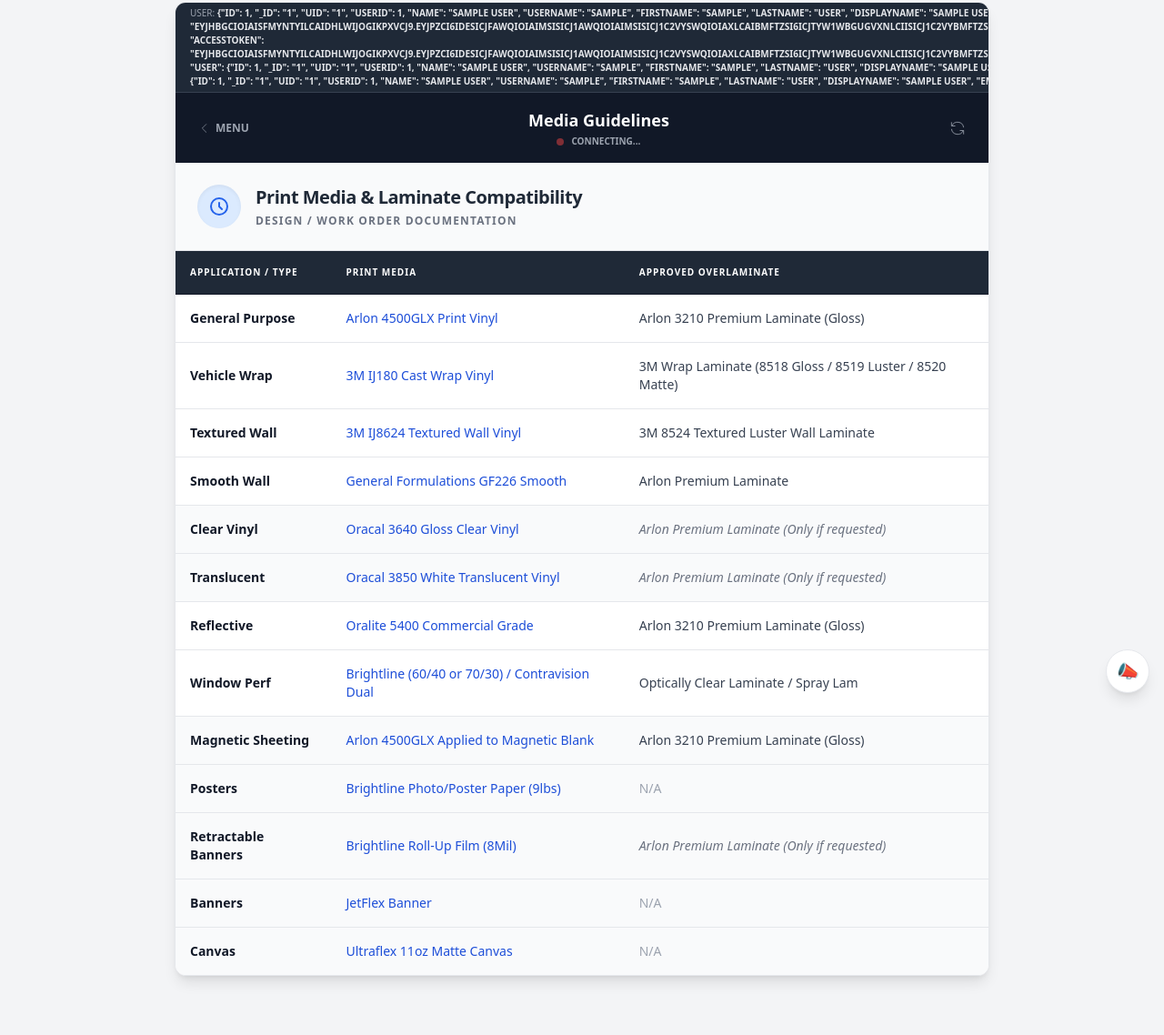
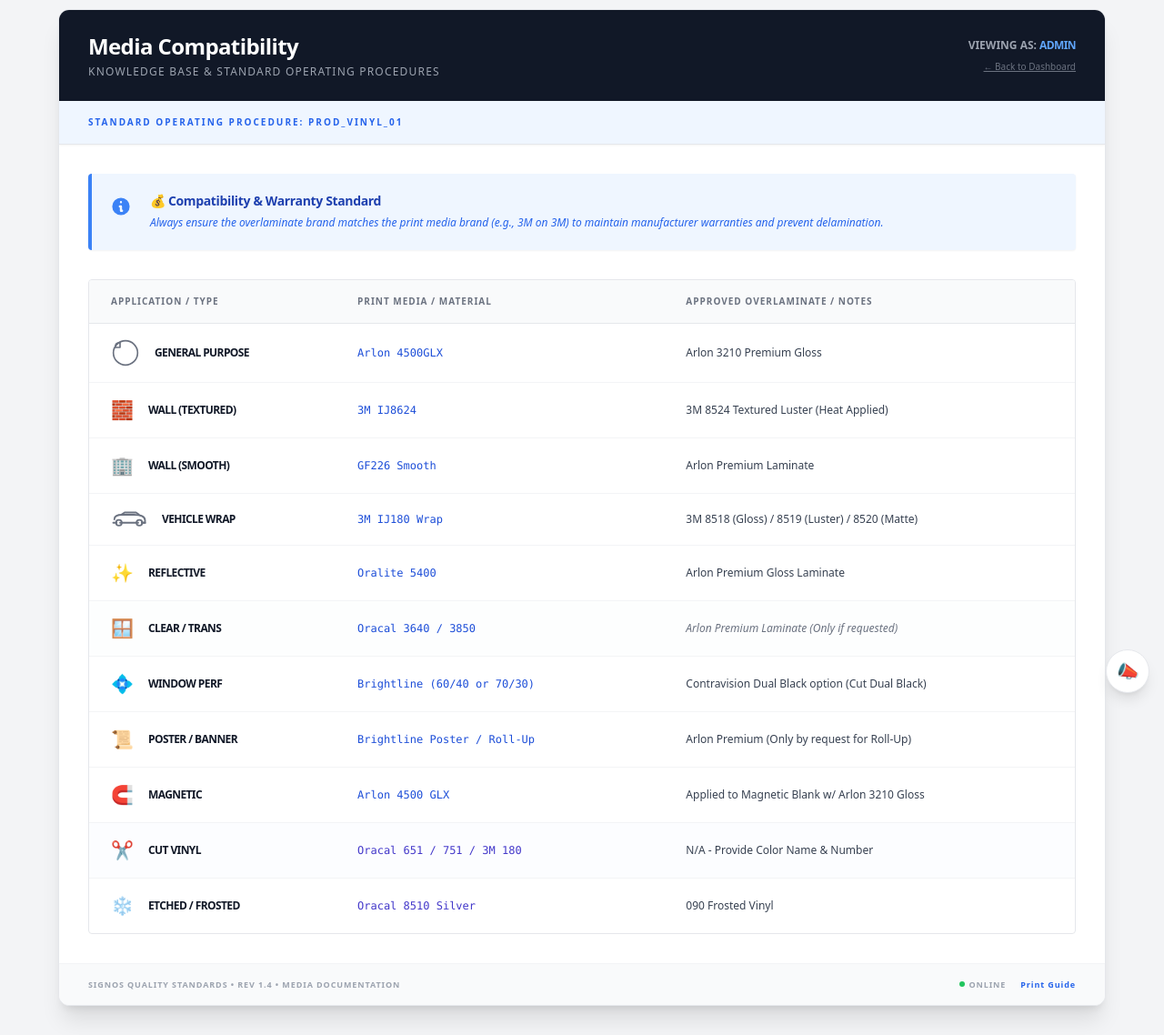
Before and after one commit to SignStoreERP/signos-live, a plain HTML site: page docs_print_media.html in a window 1280 px wide. Shown: the part 22-1160 px from the top of the page at 91% size. Before the commit the page ends 1135 px from the top, so only its background shows below. Drawn offline with nearby package versions, Linux system fonts and the light colour scheme; no server answers; sample sign-in values are in the browser's storage.

Commit message:
Update docs_print_media.html
updated to match style and information

```diff
--- a/docs_print_media.html
+++ b/docs_print_media.html
@@ -3,108 +3,209 @@
 <head>
     <meta charset="UTF-8">
     <meta name="viewport" content="width=device-width, initial-scale=1.0">
-    <title>Print Media & Laminate Guide</title>
+    <title>Media Compatibility Guide - SignOS</title>
     <script src="https://cdn.tailwindcss.com"></script>
     <script src="signos-core.js"></script>
+    <style>
+        .guide-row:hover { background-color: #eff6ff; transition: all 0.2s; }
+        .product-code { font-family: ui-monospace, SFMono-Regular, Menlo, Monaco, Consolas, "Liberation Mono", "Courier New", monospace; }
+        .sticky-header { position: sticky; top: 0; z-index: 10; background: white; }
+    </style>
 </head>
-<body class="bg-gray-100 min-h-screen font-sans flex flex-col pb-10">
+<body class="bg-gray-100 min-h-screen font-sans p-4 md:p-8">
 
-<div id="main-card" class="max-w-4xl mx-auto mt-6 w-[calc(100%-2rem)] sm:w-full bg-white shadow-lg overflow-hidden rounded-xl border border-gray-200">
+<div class="max-w-6xl mx-auto bg-white shadow-xl rounded-xl overflow-hidden border border-gray-200">
 
-    <div class="p-6 border-b border-gray-200 bg-gray-50 flex items-center gap-4">
-        <div class="w-12 h-12 rounded-full flex items-center justify-center shrink-0 bg-blue-100 text-blue-600 shadow-inner">
-            <svg class="w-6 h-6" fill="none" stroke="currentColor" viewBox="0 0 24 24"><path stroke-linecap="round" stroke-linejoin="round" stroke-width="2" d="M12 8v4l3 3m6-3a9 9 0 11-18 0 9 9 0 0118 0z"></path></svg>
+    <!-- HEADER (Exact Match to docs.html v4.1) -->
+    <div class="bg-gray-900 px-8 py-6 text-white flex justify-between items-center">
+        <div>
+            <h1 class="text-2xl font-black tracking-tight">Media Compatibility</h1>
+            <p class="text-xs text-gray-400 mt-1 uppercase tracking-widest">Knowledge Base & Standard Operating Procedures</p>
         </div>
-        <div>
-            <h2 class="text-xl font-black text-gray-800 tracking-tight">Print Media & Laminate Compatibility</h2>
-            <p class="text-gray-500 text-xs font-bold uppercase tracking-widest mt-1">Design / Work Order Documentation</p>
+        <div class="text-right">
+            <div class="text-xs font-bold text-gray-400">VIEWING AS: <span id="view-role" class="text-blue-400 uppercase tracking-tighter">Production</span></div>
+            <a href="#" onclick="goBack()" class="text-[10px] text-gray-500 hover:text-white mt-2 block underline">← Back to Dashboard</a>
         </div>
     </div>
 
-    <div class="p-0 overflow-x-auto">
-        <table class="w-full text-left border-collapse">
-            <thead>
-                <tr class="bg-gray-800 text-white text-[10px] uppercase tracking-widest">
-                    <th class="p-4 font-bold border-b border-gray-900">Application / Type</th>
-                    <th class="p-4 font-bold border-b border-gray-900">Print Media</th>
-                    <th class="p-4 font-bold border-b border-gray-900">Approved Overlaminate</th>
+    <!-- SUB-NAV / BREADCRUMB (Match to docs.html tabs style) -->
+    <div class="flex border-b border-gray-200 sticky top-0 bg-white z-20 shadow-sm">
+        <div class="flex-1 py-4 px-8 text-[10px] font-black text-blue-600 uppercase tracking-[0.2em] bg-blue-50">
+            Standard Operating Procedure: PROD_VINYL_01
+        </div>
+    </div>
+
+    <!-- PRODUCTION STANDARDS ALERT (Blue Box Match) -->
+    <div class="p-8 pb-0">
+        <div class="bg-blue-50 border-l-4 border-blue-500 p-5 rounded shadow-sm flex gap-5 items-start">
+            <div class="text-blue-500 mt-1">
+                <svg class="w-6 h-6" fill="currentColor" viewBox="0 0 20 20"><path fill-rule="evenodd" d="M18 10a8 8 0 11-16 0 8 8 0 0116 0zm-7-4a1 1 0 11-2 0 1 1 0 012 0zM9 9a1 1 0 000 2v3a1 1 0 001 1h1a1 1 0 100-2v-3a1 1 0 00-1-1H9z" clip-rule="evenodd"></path></svg>
+            </div>
+            <div>
+                <h3 class="text-blue-800 font-bold text-sm tracking-tight">💰 Compatibility & Warranty Standard</h3>
+                <p class="text-xs text-blue-600 mt-1 leading-relaxed italic">
+                    Always ensure the overlaminate brand matches the print media brand (e.g., 3M on 3M) to maintain manufacturer warranties and prevent delamination.
+                </p>
+            </div>
+        </div>
+    </div>
+
+    <!-- COMPATIBILITY TABLE (Complete PDF Data Integration) -->
+    <div class="p-8">
+        <div class="overflow-x-auto rounded border border-gray-200 bg-white">
+            <table class="min-w-full text-left border-collapse">
+                <thead class="bg-gray-50 text-gray-500 font-bold uppercase text-[10px] tracking-widest border-b border-gray-200">
+                    <tr>
+                        <th class="px-6 py-4 w-1/4">Application / Type</th>
+                        <th class="px-6 py-4 w-1/3">Print Media / Material</th>
+                        <th class="px-6 py-4">Approved Overlaminate / Notes</th>
                     </tr>
                 </thead>
-            <tbody class="text-sm font-medium text-gray-700 divide-y divide-gray-200">
-                <tr class="hover:bg-blue-50 transition">
-                    <td class="p-4 font-bold text-gray-900">General Purpose</td>
-                    <td class="p-4 text-blue-700">Arlon 4500GLX Print Vinyl</td>
-                    <td class="p-4">Arlon 3210 Premium Laminate (Gloss)</td>
+                <tbody class="divide-y divide-gray-100 text-xs font-medium text-gray-700">
+
+                    <!-- General Purpose -->
+                    <tr class="guide-row">
+                        <td class="px-6 py-4 flex items-center gap-4">
+                            <svg class="w-8 h-8 text-gray-500 shrink-0" fill="none" stroke="currentColor" viewBox="0 0 48 48">
+                                <circle cx="24" cy="24" r="20" stroke-width="2.5" />
+                                <path d="M7 15 C 7 10, 10 7, 15 7" stroke-width="2.5" stroke-linecap="round" />
+                                <path d="M7 15 L 15 15 L 15 7" stroke-width="2.5" stroke-linejoin="round" />
+                            </svg>
+                            <span class="font-black text-gray-900 uppercase tracking-tighter">General Purpose</span>
+                        </td>
+                        <td class="px-6 py-4 text-blue-700 product-code">Arlon 4500GLX</td>
+                        <td class="px-6 py-4">Arlon 3210 Premium Gloss</td>
                     </tr>
-                <tr class="hover:bg-blue-50 transition">
-                    <td class="p-4 font-bold text-gray-900">Vehicle Wrap</td>
-                    <td class="p-4 text-blue-700">3M IJ180 Cast Wrap Vinyl</td>
-                    <td class="p-4">3M Wrap Laminate (8518 Gloss / 8519 Luster / 8520 Matte)</td>
+
+                    <!-- Wall Wrap - Textured -->
+                    <tr class="guide-row">
+                        <td class="px-6 py-4 flex items-center gap-4">
+                            <span class="text-xl">🧱</span>
+                            <span class="font-black text-gray-900 uppercase tracking-tighter">Wall (Textured)</span>
+                        </td>
+                        <td class="px-6 py-4 text-blue-700 product-code">3M IJ8624</td>
+                        <td class="px-6 py-4">3M 8524 Textured Luster (Heat Applied)</td>
                     </tr>
-                <tr class="hover:bg-blue-50 transition">
-                    <td class="p-4 font-bold text-gray-900">Textured Wall</td>
-                    <td class="p-4 text-blue-700">3M IJ8624 Textured Wall Vinyl</td>
-                    <td class="p-4">3M 8524 Textured Luster Wall Laminate</td>
+
+                    <!-- Wall Wrap - Smooth -->
+                    <tr class="guide-row">
+                        <td class="px-6 py-4 flex items-center gap-4">
+                            <span class="text-xl">🏢</span>
+                            <span class="font-black text-gray-900 uppercase tracking-tighter">Wall (Smooth)</span>
+                        </td>
+                        <td class="px-6 py-4 text-blue-700 product-code">GF226 Smooth</td>
+                        <td class="px-6 py-4">Arlon Premium Laminate</td>
                     </tr>
-                <tr class="hover:bg-blue-50 transition">
-                    <td class="p-4 font-bold text-gray-900">Smooth Wall</td>
-                    <td class="p-4 text-blue-700">General Formulations GF226 Smooth</td>
-                    <td class="p-4">Arlon Premium Laminate</td>
+
+                    <!-- Vehicle Wrap -->
+                    <tr class="guide-row">
+                        <td class="px-6 py-4 flex items-center gap-4">
+                            <svg class="w-10 h-6 text-gray-500 shrink-0" fill="none" stroke="currentColor" viewBox="0 0 64 32">
+                                <path d="M4 22 L10 22 M54 22 L60 22 M16 22 H48" stroke-width="3" stroke-linecap="round"/>
+                                <circle cx="14" cy="22" r="5" stroke-width="3"/>
+                                <circle cx="50" cy="22" r="5" stroke-width="3"/>
+                                <path d="M6 16 C 6 10, 12 8, 20 8 L40 8 C 55 8, 60 12, 60 18 L60 22 L56 22" stroke-width="3" stroke-linecap="round"/>
+                                <path d="M18 8 L24 4 H44 L50 8" stroke-width="3" stroke-linejoin="round"/>
+                            </svg>
+                            <span class="font-black text-gray-900 uppercase tracking-tighter">Vehicle Wrap</span>
+                        </td>
+                        <td class="px-6 py-4 text-blue-700 product-code">3M IJ180 Wrap</td>
+                        <td class="px-6 py-4">3M 8518 (Gloss) / 8519 (Luster) / 8520 (Matte)</td>
                     </tr>
-                <tr class="hover:bg-blue-50 transition bg-gray-50">
-                    <td class="p-4 font-bold text-gray-900">Clear Vinyl</td>
-                    <td class="p-4 text-blue-700">Oracal 3640 Gloss Clear Vinyl</td>
-                    <td class="p-4 text-gray-500 italic">Arlon Premium Laminate (Only if requested)</td>
+
+                    <!-- Reflective -->
+                    <tr class="guide-row">
+                        <td class="px-6 py-4 flex items-center gap-4">
+                            <span class="text-xl">✨</span>
+                            <span class="font-black text-gray-900 uppercase tracking-tighter">Reflective</span>
+                        </td>
+                        <td class="px-6 py-4 text-blue-700 product-code">Oralite 5400</td>
+                        <td class="px-6 py-4">Arlon Premium Gloss Laminate</td>
                     </tr>
-                <tr class="hover:bg-blue-50 transition bg-gray-50">
-                    <td class="p-4 font-bold text-gray-900">Translucent</td>
-                    <td class="p-4 text-blue-700">Oracal 3850 White Translucent Vinyl</td>
-                    <td class="p-4 text-gray-500 italic">Arlon Premium Laminate (Only if requested)</td>
+
+                    <!-- Clear / Translucent -->
+                    <tr class="guide-row bg-gray-50/30">
+                        <td class="px-6 py-4 flex items-center gap-4">
+                            <span class="text-xl">🪟</span>
+                            <span class="font-black text-gray-900 uppercase tracking-tighter">Clear / Trans</span>
+                        </td>
+                        <td class="px-6 py-4 text-blue-700 product-code">Oracal 3640 / 3850</td>
+                        <td class="px-6 py-4 text-gray-500 italic">Arlon Premium Laminate (Only if requested)</td>
                     </tr>
-                <tr class="hover:bg-blue-50 transition">
-                    <td class="p-4 font-bold text-gray-900">Reflective</td>
-                    <td class="p-4 text-blue-700">Oralite 5400 Commercial Grade</td>
-                    <td class="p-4">Arlon 3210 Premium Laminate (Gloss)</td>
+
+                    <!-- Window Perf -->
+                    <tr class="guide-row">
+                        <td class="px-6 py-4 flex items-center gap-4">
+                            <span class="text-xl">💠</span>
+                            <span class="font-black text-gray-900 uppercase tracking-tighter">Window Perf</span>
+                        </td>
+                        <td class="px-6 py-4 text-blue-700 product-code">Brightline (60/40 or 70/30)</td>
+                        <td class="px-6 py-4">Contravision Dual Black option (Cut Dual Black)</td>
                     </tr>
-                <tr class="hover:bg-blue-50 transition">
-                    <td class="p-4 font-bold text-gray-900">Window Perf</td>
-                    <td class="p-4 text-blue-700">Brightline (60/40 or 70/30) / Contravision Dual</td>
-                    <td class="p-4">Optically Clear Laminate / Spray Lam</td>
+
+                    <!-- Specialty Roll -->
+                    <tr class="guide-row">
+                        <td class="px-6 py-4 flex items-center gap-4">
+                            <span class="text-xl">📜</span>
+                            <span class="font-black text-gray-900 uppercase tracking-tighter">Poster / Banner</span>
+                        </td>
+                        <td class="px-6 py-4 text-blue-700 product-code">Brightline Poster / Roll-Up</td>
+                        <td class="px-6 py-4">Arlon Premium (Only by request for Roll-Up)</td>
                     </tr>
-                <tr class="hover:bg-blue-50 transition bg-gray-50">
-                    <td class="p-4 font-bold text-gray-900">Magnetic Sheeting</td>
-                    <td class="p-4 text-blue-700">Arlon 4500GLX Applied to Magnetic Blank</td>
-                    <td class="p-4">Arlon 3210 Premium Laminate (Gloss)</td>
+
+                    <!-- Rigid Mounts -->
+                    <tr class="guide-row">
+                        <td class="px-6 py-4 flex items-center gap-4">
+                            <span class="text-xl">🧲</span>
+                            <span class="font-black text-gray-900 uppercase tracking-tighter">Magnetic</span>
+                        </td>
+                        <td class="px-6 py-4 text-blue-700 product-code">Arlon 4500 GLX</td>
+                        <td class="px-6 py-4">Applied to Magnetic Blank w/ Arlon 3210 Gloss</td>
                     </tr>
-                <tr class="hover:bg-blue-50 transition bg-gray-50">
-                    <td class="p-4 font-bold text-gray-900">Posters</td>
-                    <td class="p-4 text-blue-700">Brightline Photo/Poster Paper (9lbs)</td>
-                    <td class="p-4 text-gray-400">N/A</td>
+
+                    <!-- Cut Vinyl -->
+                    <tr class="guide-row bg-blue-50/20">
+                        <td class="px-6 py-4 flex items-center gap-4">
+                            <span class="text-xl">✂️</span>
+                            <span class="font-black text-gray-900 uppercase tracking-tighter">Cut Vinyl</span>
+                        </td>
+                        <td class="px-6 py-4 text-indigo-700 product-code">Oracal 651 / 751 / 3M 180</td>
+                        <td class="px-6 py-4">N/A - Provide Color Name & Number</td>
                     </tr>
-                <tr class="hover:bg-blue-50 transition bg-gray-50">
-                    <td class="p-4 font-bold text-gray-900">Retractable Banners</td>
-                    <td class="p-4 text-blue-700">Brightline Roll-Up Film (8Mil)</td>
-                    <td class="p-4 text-gray-500 italic">Arlon Premium Laminate (Only if requested)</td>
-                </tr>
-                <tr class="hover:bg-blue-50 transition bg-gray-50">
-                    <td class="p-4 font-bold text-gray-900">Banners</td>
-                    <td class="p-4 text-blue-700">JetFlex Banner</td>
-                    <td class="p-4 text-gray-400">N/A</td>
-                </tr>
-                <tr class="hover:bg-blue-50 transition bg-gray-50">
-                    <td class="p-4 font-bold text-gray-900">Canvas</td>
-                    <td class="p-4 text-blue-700">Ultraflex 11oz Matte Canvas</td>
-                    <td class="p-4 text-gray-400">N/A</td>
+
+                    <!-- Frosted -->
+                    <tr class="guide-row">
+                        <td class="px-6 py-4 flex items-center gap-4">
+                            <span class="text-xl">❄️</span>
+                            <span class="font-black text-gray-900 uppercase tracking-tighter">Etched / Frosted</span>
+                        </td>
+                        <td class="px-6 py-4 text-indigo-700 product-code">Oracal 8510 Silver</td>
+                        <td class="px-6 py-4">090 Frosted Vinyl</td>
                     </tr>
                 </tbody>
             </table>
         </div>
     </div>
 
+    <!-- FOOTER (Exact Vibe Match) -->
+    <div class="bg-gray-50 px-8 py-4 border-t border-gray-100 flex justify-between items-center text-[9px] font-bold text-gray-400 uppercase tracking-widest">
+        <div>SignOS Quality Standards • Rev 1.4 • Media Documentation</div>
+        <div class="flex items-center gap-4">
+            <span class="flex items-center gap-1"><span class="w-1.5 h-1.5 rounded-full bg-green-500"></span> ONLINE</span>
+            <button onclick="window.print()" class="text-blue-600 hover:text-blue-800">Print Guide</button>
+        </div>
+    </div>
+
+</div>
+
 <script>
-    window.addEventListener('load', () => {
-        if (typeof injectHeader === 'function') injectHeader("Media Guidelines");
-    });
+    function goBack() { window.history.back(); }
+
+    window.onload = function() {
+        const r = sessionStorage.getItem('signos_role') || 'PROD';
+        document.getElementById('view-role').innerText = r;
+    };
 </script>
+
 </body>
 </html>
```
Lines whose indentation alone changed are shown as unchanged.
